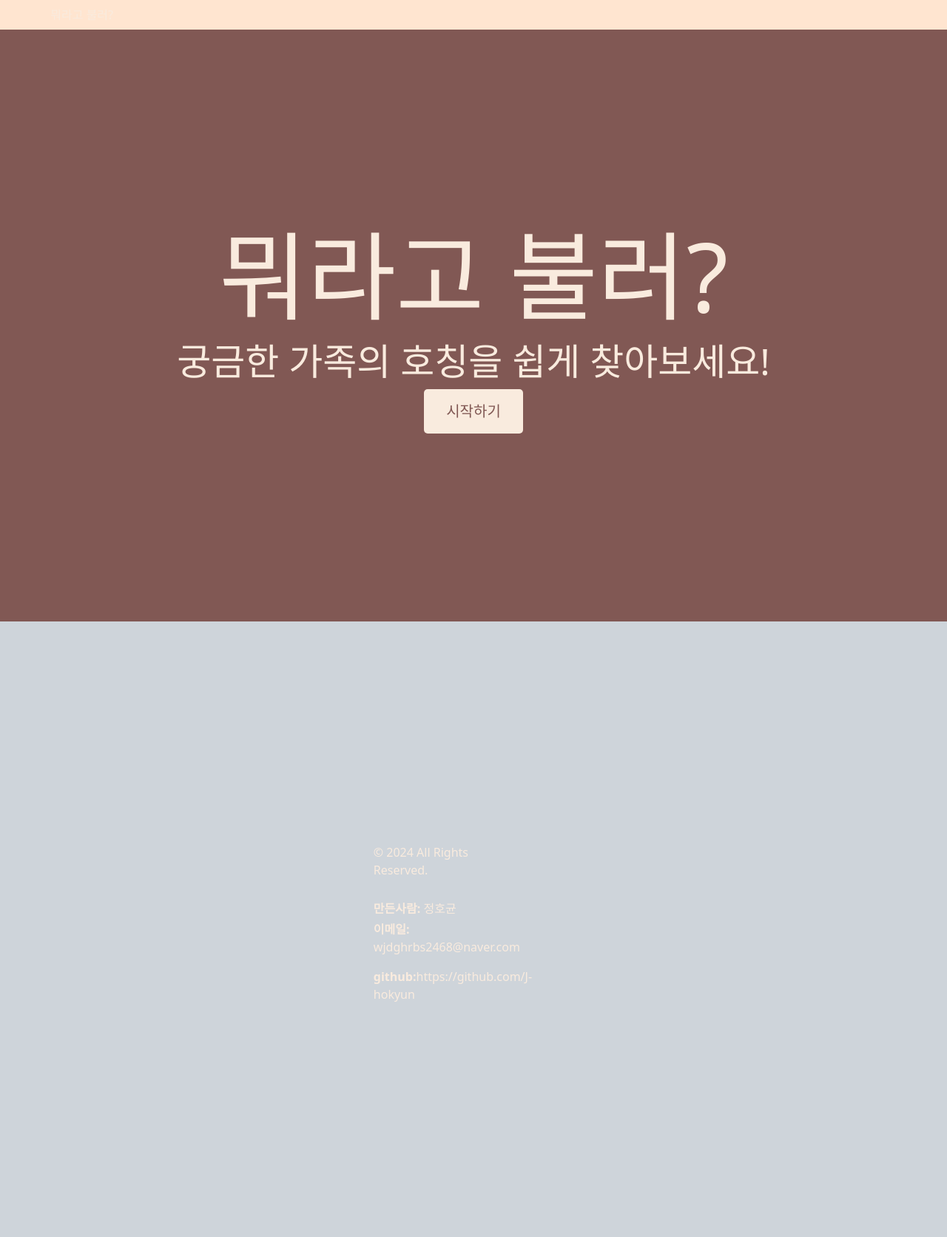
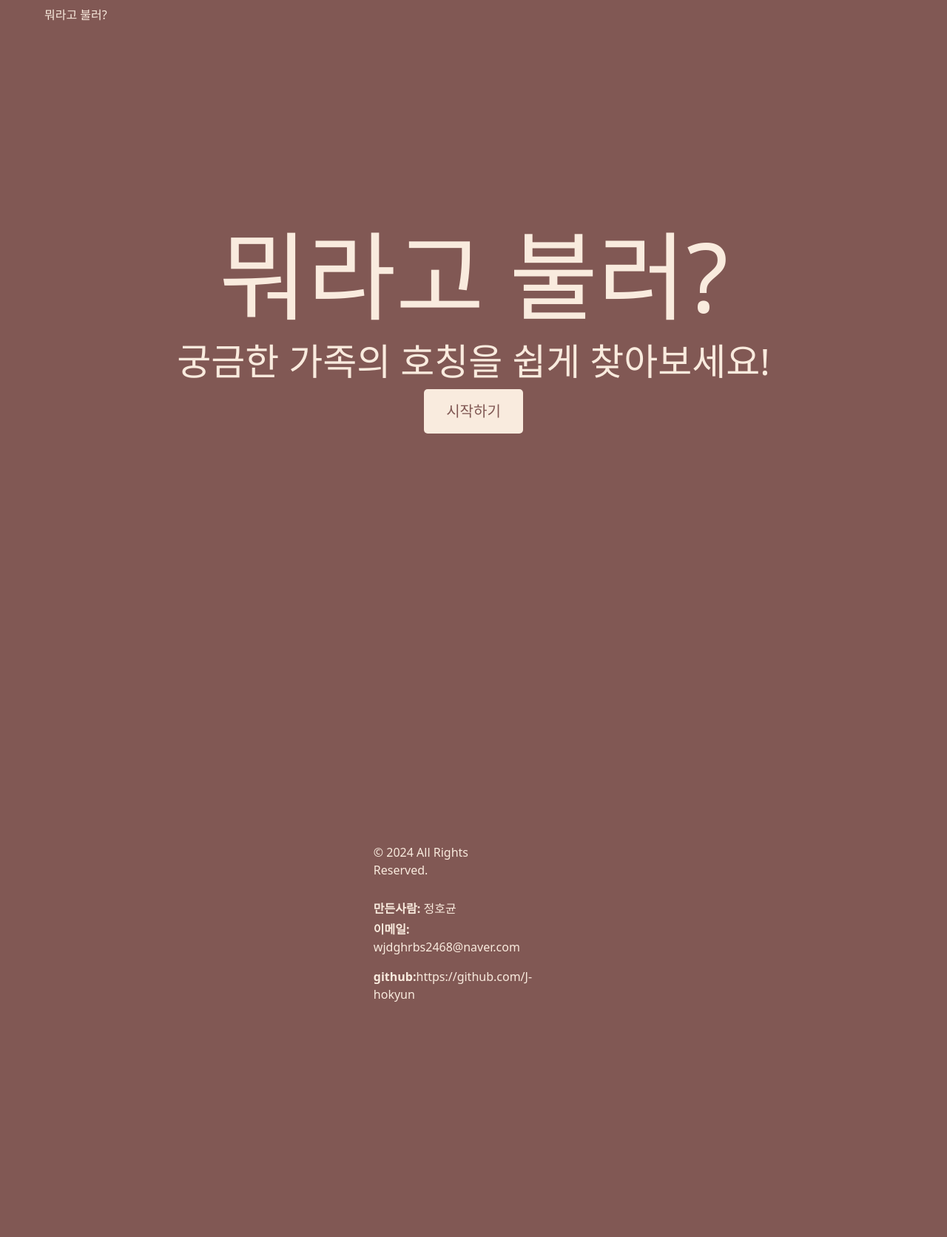
Before and after one commit to J-hokyun/side_project, a Django app: page / in a window 1280 px wide. Shown: the whole page at 74% size. Run offline with Django 4.2, Linux system fonts and the light colour scheme; some libraries are stand-ins or nearby versions.

Commit message:
hotfix: change header and footer color

```diff
--- a/main/templates/main/template.html
+++ b/main/templates/main/template.html
@@ -13,10 +13,9 @@
     {% endblock %}
 </head>
 <body class="d-flex flex-column min-vh-100">
-    <nav class="navbar navbar-expand-lg navbar-light bg-orange-100 px-5">
+    <nav class="navbar navbar-expand-lg navbar-light px-5">
         <div class="container-fluid">
-            <!-- 로고 -->
-            &nbsp;&nbsp;뭐라고 불러?
+            뭐라고 불러?
         </div>
     </nav>
     <div class="container flex-grow-1">
@@ -26,7 +25,7 @@
     </div>
 
     <!-- 푸터 내용 -->
-    <footer class="footer mt-auto py-3 bg-dark-subtle">
+    <footer class="footer mt-auto py-3">
         <div class="container">
             <div class="row">
                 <!-- 규정 및 사업자 정보-->
```
